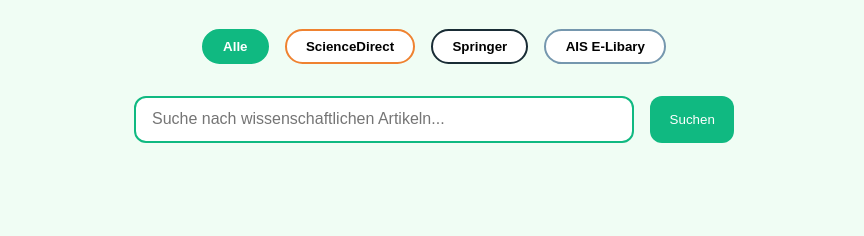
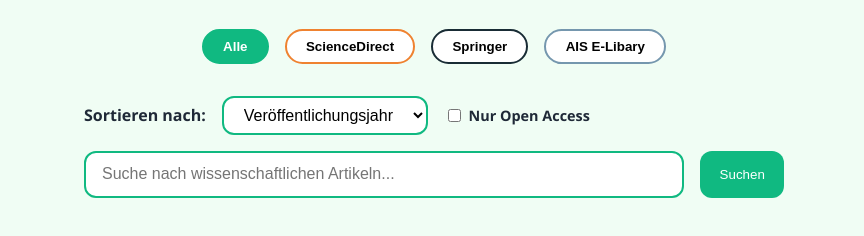
Before and after one commit to LonisGit/academic-research-webapp, a plain HTML site: page frontend/index.html in a window 1280 px wide. Shown: the part 144-380 px from the top of the page, without its empty margins (206-1070 px from the left). Drawn offline with Linux system fonts and the light colour scheme.

Commit message:
html Sortier funktion eingebaut

```diff
--- a/frontend/index.html
+++ b/frontend/index.html
@@ -1,10 +1,12 @@
 <html lang="de">
+
 <head>
   <meta charset="UTF-8" />
   <meta name="viewport" content="width=device-width, initial-scale=1.0" />
   <title>Wissenschaftliche Suche</title>
   <link rel="stylesheet" href="style.css" />
 </head>
+
 <body>
   <header>
     <h1>Wissenschaftliche Publikationen suchen</h1>
@@ -18,10 +20,27 @@
   </div>
 
 
+
+
+<div class="sort-filter">
+  <label for="sort-select">Sortieren nach:</label>
+  <select id="sort-select" aria-label="Sortieren nach">
+    <option value="year">Veröffentlichungsjahr</option>
+    <option value="title">Titel (A–Z)</option>
+    <option value="authors">Autoren (A–Z)</option>
+  </select>
+
+  <label for="openaccess-checkbox" class="openaccess-label">
+    <input type="checkbox" id="openaccess-checkbox" />
+    Nur Open Access
+  </label>
+</div>
+
 <div class="search-box">
   <input type="text" id="search-query" placeholder="Suche nach wissenschaftlichen Artikeln..." />
   <button onclick="performSearch()">Suchen</button>
 </div>
+
 
   <div class="results" id="results"></div>
   <div id="loader" class="loader hidden"></div>
@@ -29,4 +48,5 @@
 
   <script src="script.js"></script>
 </body>
+
 </html>
--- a/frontend/script.js
+++ b/frontend/script.js
@@ -10,6 +10,7 @@
 };
 
 
+
 document.querySelectorAll('.tab-selector button').forEach(btn => {
   btn.addEventListener('click', () => {
     document.querySelectorAll('.tab-selector button').forEach(b => b.classList.remove('active'));
@@ -17,6 +18,8 @@
     currentSource = btn.getAttribute('data-source');
   });
 });
+
+
 
 async function performSearch() {
   const query = document.getElementById('search-query').value.trim();
--- a/frontend/style.css
+++ b/frontend/style.css
@@ -181,3 +181,70 @@
 .hidden {
   display: none;
 }
+
+.sort-filter {
+  width: 100%;
+  max-width: 700px;
+  display: flex;
+  gap: 1rem;
+  align-items: center;
+  margin-bottom: 1rem;
+  flex-wrap: wrap;
+}
+
+.sort-filter label {
+  font-weight: 600;
+  color: var(--text);
+}
+
+.sort-filter select {
+  padding: 0.5rem 1rem;
+  border: 2px solid var(--green);
+  border-radius: 12px;
+  font-size: 1rem;
+  cursor: pointer;
+  background: white;
+  flex: 0 0 180px;
+}
+
+.sort-filter label.openaccess-label {
+  display: flex;
+  align-items: center;
+  gap: 0.3rem;
+  font-size: 0.9rem;
+  cursor: pointer;
+  user-select: none;
+  color: var(--text);
+  flex: 0 0 auto;
+}
+
+.search-box {
+  width: 100%;
+  max-width: 700px;
+  display: flex;
+  gap: 1rem;
+  margin-bottom: 2rem;
+}
+
+.search-box input[type="text"] {
+  flex: 1;
+  padding: 0.8rem 1rem;
+  border: 2px solid var(--green);
+  border-radius: 12px;
+  font-size: 1rem;
+}
+
+.search-box button {
+  padding: 0.8rem 1.2rem;
+  background: var(--green);
+  color: white;
+  border: none;
+  border-radius: 12px;
+  cursor: pointer;
+  transition: background 0.2s;
+  flex: 0 0 auto;
+}
+
+.search-box button:hover {
+  background: #059669;
+}
```
Lines whose indentation alone changed are shown as unchanged.
